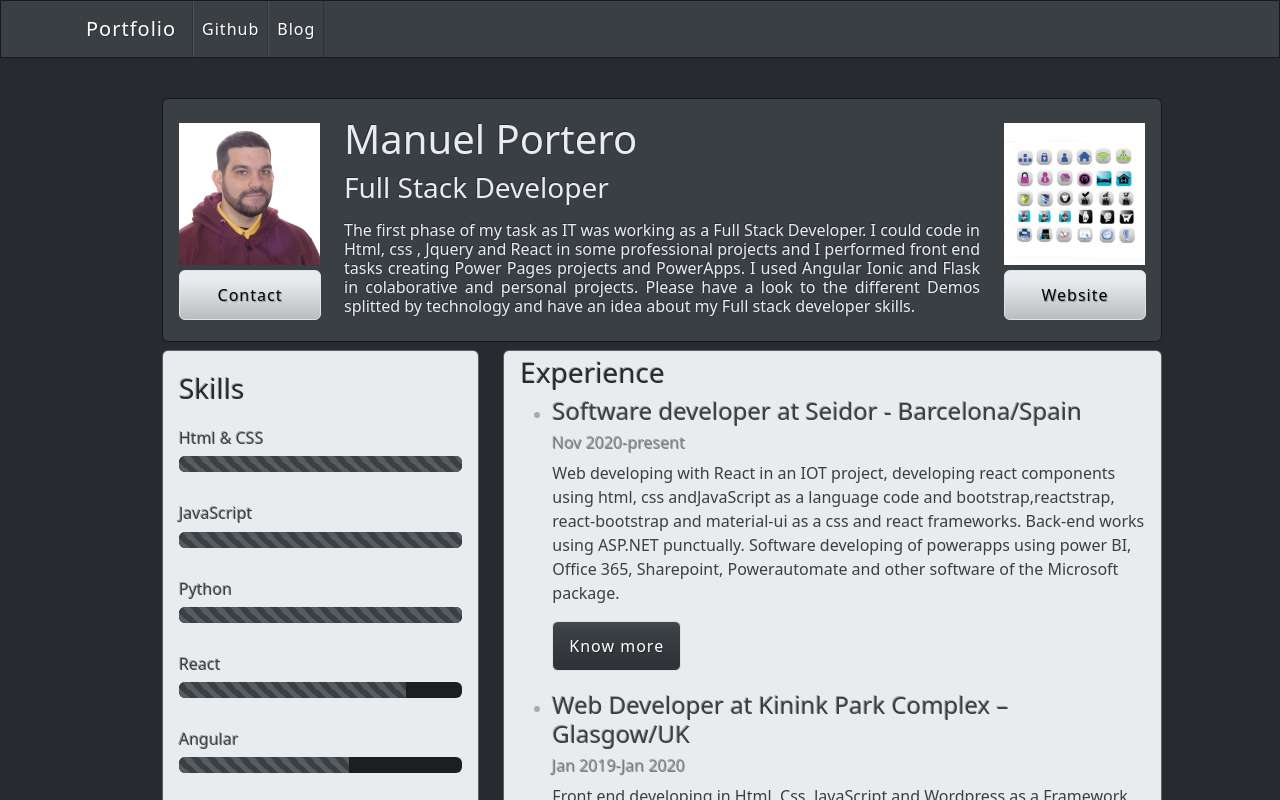
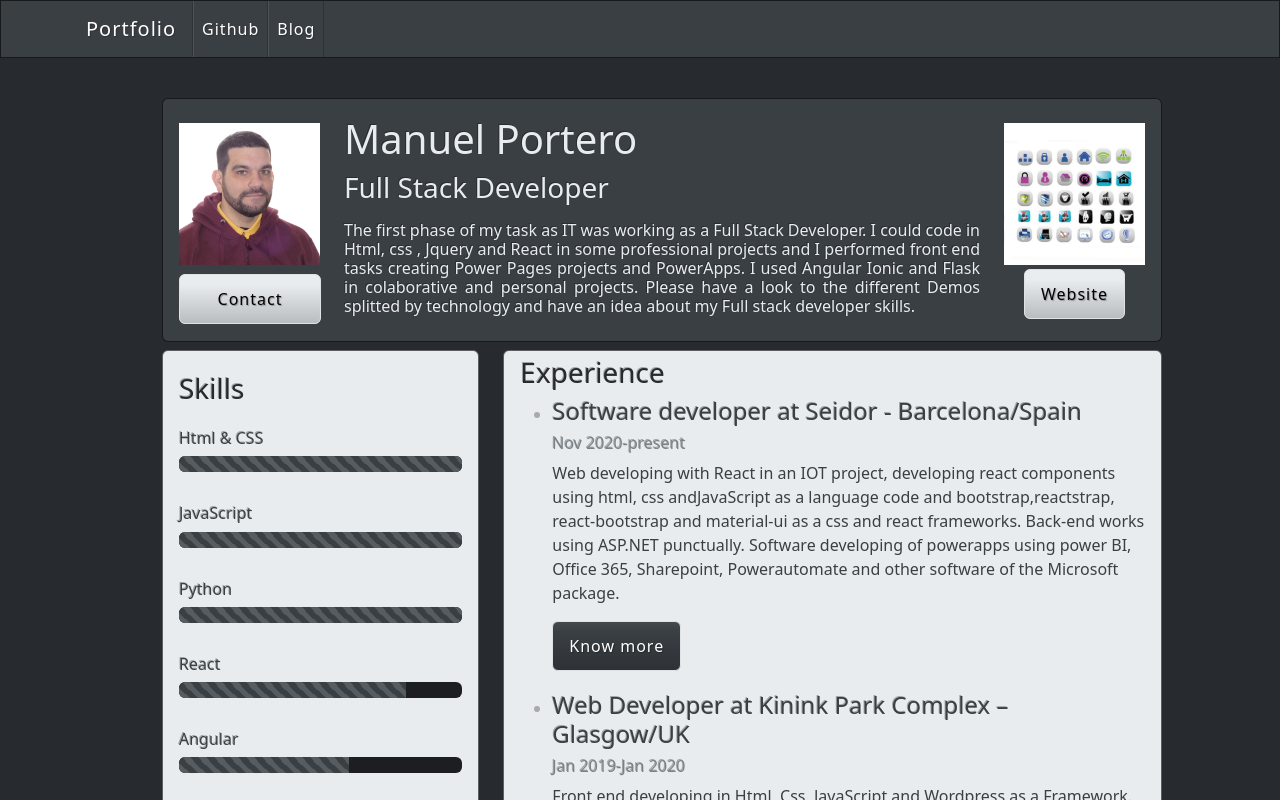
Before and after one commit to SteelTitansax/FullStack_PortFolio, a Next.js app: page / in a window 1280 px wide. Shown: the top 800 px of the page. Built offline with nearby package versions, Linux system fonts and the light colour scheme; a small style sheet from the web is missing.

Commit message:
new padding and website id removed

```diff
--- a/pages/index.js
+++ b/pages/index.js
@@ -20,7 +20,7 @@ const Index = () =>
                     <div className="text-center">
                           <img src="perfil.jpeg"  className="img-fluid" alt="Imagen perfil"/>
                     </div>
-                    <div className="text-center">
+                    <div className="text-center pt-1">
                           <a className="btn btn-light border" id="hire-button" href="/hireme" >Contact</a>
                     </div>
                 </div>
@@ -38,8 +38,8 @@ const Index = () =>
                     <div className="text-center">
                           <img src="fullstackProfile.jpg"  className="img-fluid" alt="Imagen perfil"/>
                     </div>
-                    <div className="text-center">
-                          <a className="btn btn-light border" id="hire-button" href="https://profesionalwebsite-mpl.vercel.app/">Website</a>
+                    <div className="text-center pt-1">
+                          <a className="btn btn-light border" href="https://profesionalwebsite-mpl.vercel.app/">Website</a>
                     </div>
                 </div>
             </div>
```
